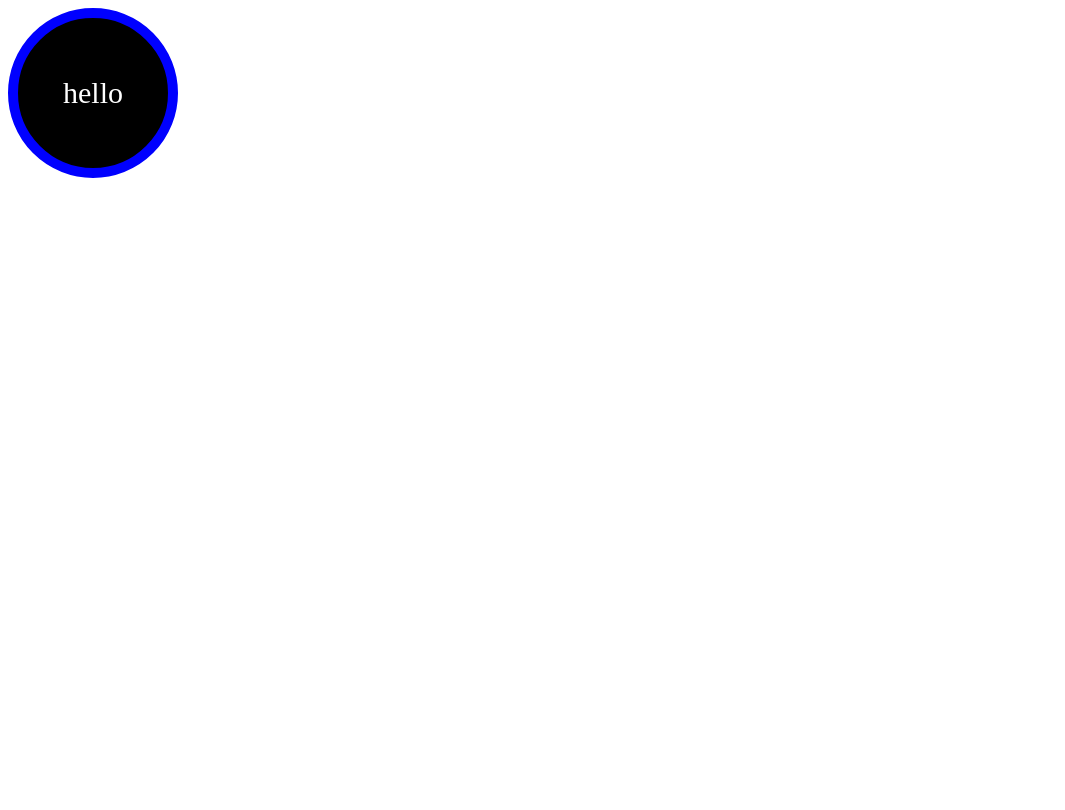
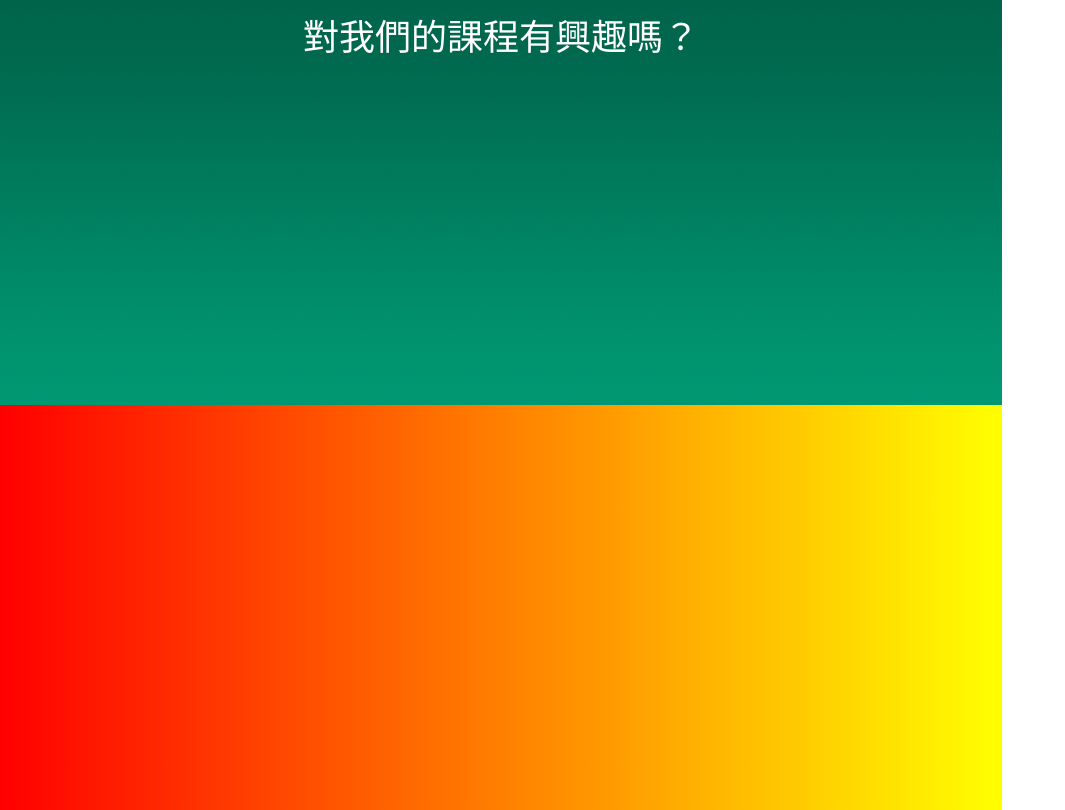
Before and after one commit to eden90267/html_and_css-project, a plain HTML site: page index.html in a window 1280 px wide. Shown: the whole page, without its empty margins (0-1065 px from the left). Drawn offline with Linux system fonts and the light colour scheme.

Commit message:
CSS3 漸層效果

```diff
--- a/css/style.css
+++ b/css/style.css
@@ -1,15 +1,70 @@
+/* http://meyerweb.com/eric/tools/css/reset/
+   v2.0 | 20110126
+   License: none (public domain)
+*/
 
+html, body, div, span, applet, object, iframe,
+h1, h2, h3, h4, h5, h6, p, blockquote, pre,
+a, abbr, acronym, address, big, cite, code,
+del, dfn, em, img, ins, kbd, q, s, samp,
+small, strike, strong, sub, sup, tt, var,
+b, u, i, center,
+dl, dt, dd, ol, ul, li,
+fieldset, form, label, legend,
+table, caption, tbody, tfoot, thead, tr, th, td,
+article, aside, canvas, details, embed,
+figure, figcaption, footer, header, hgroup,
+menu, nav, output, ruby, section, summary,
+time, mark, audio, video {
+	margin: 0;
+	padding: 0;
+	border: 0;
+	font-size: 100%;
+	font: inherit;
+	vertical-align: baseline;
+}
+/* HTML5 display-role reset for older browsers */
+article, aside, details, figcaption, figure,
+footer, header, hgroup, menu, nav, section {
+	display: block;
+}
+body {
+	line-height: 1;
+}
+ol, ul {
+	list-style: none;
+}
+blockquote, q {
+	quotes: none;
+}
+blockquote:before, blockquote:after,
+q:before, q:after {
+	content: '';
+	content: none;
+}
+table {
+	border-collapse: collapse;
+	border-spacing: 0;
+}
 
 /* ========================================== */
 
 .box {
-	height: 150px;
-	width: 150px;
-	line-height: 150px;
-	background: #000;
-	border-radius: 50%;
-	border: 10px solid blue;
+	width: 1002px;
+	height: 405px;
+	background-image: url(../img/bg.png);
+}
+
+.box h2 {
+	color: #fff;
+	font-size: 36px;
 	text-align: center;
-	color: #fff;
-	font-size: 30px;
+	padding-top: 20px;
 }
+
+.box2 {
+	width: 1002px;
+	height: 405px;
+	/* background: linear-gradient(#00644b, #009771); */
+	background: -webkit-linear-gradient(left, red, yellow);
+}
--- a/index.html
+++ b/index.html
@@ -7,7 +7,10 @@
 </head>
 <body>
 	<div class="box">
-		hello
+		<h2>對我們的課程有興趣嗎？</h2>
+	</div>
+	<div class="box2">
+
 	</div>
 </body>
 </html>
```
